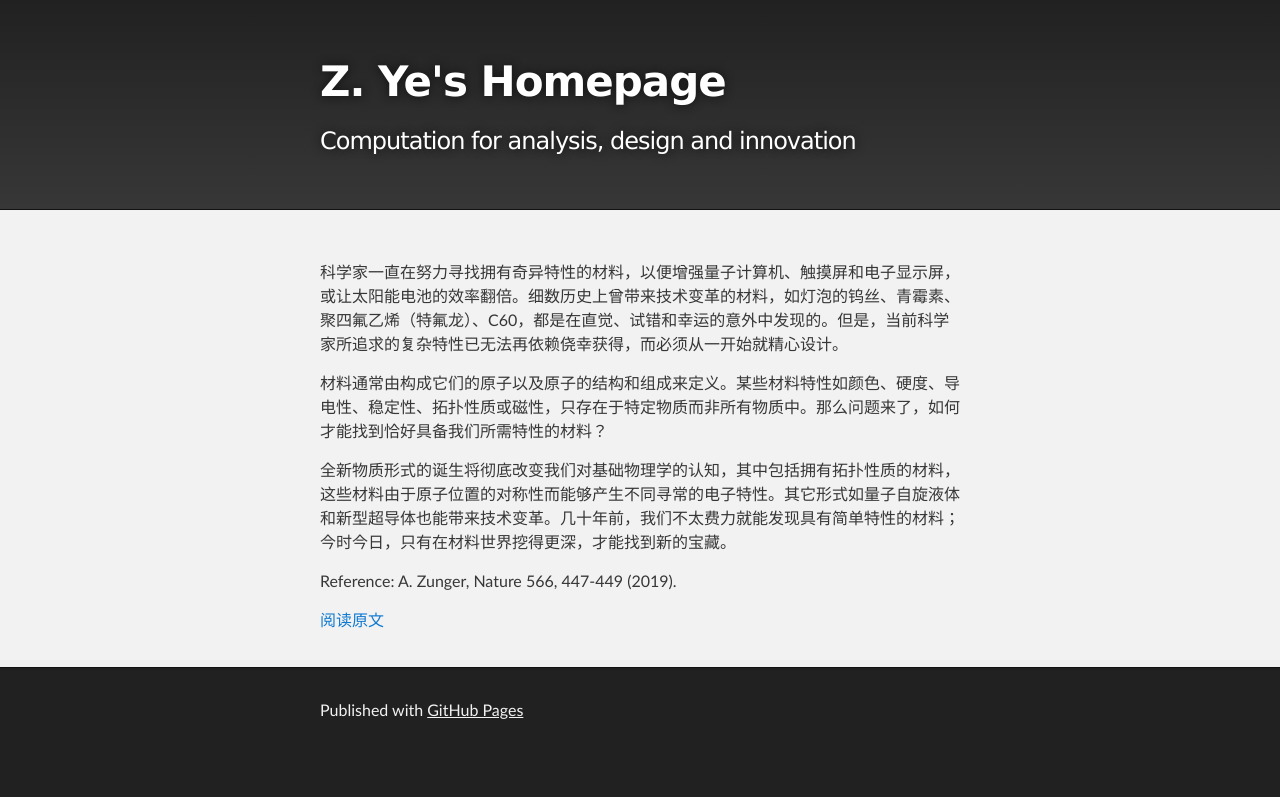
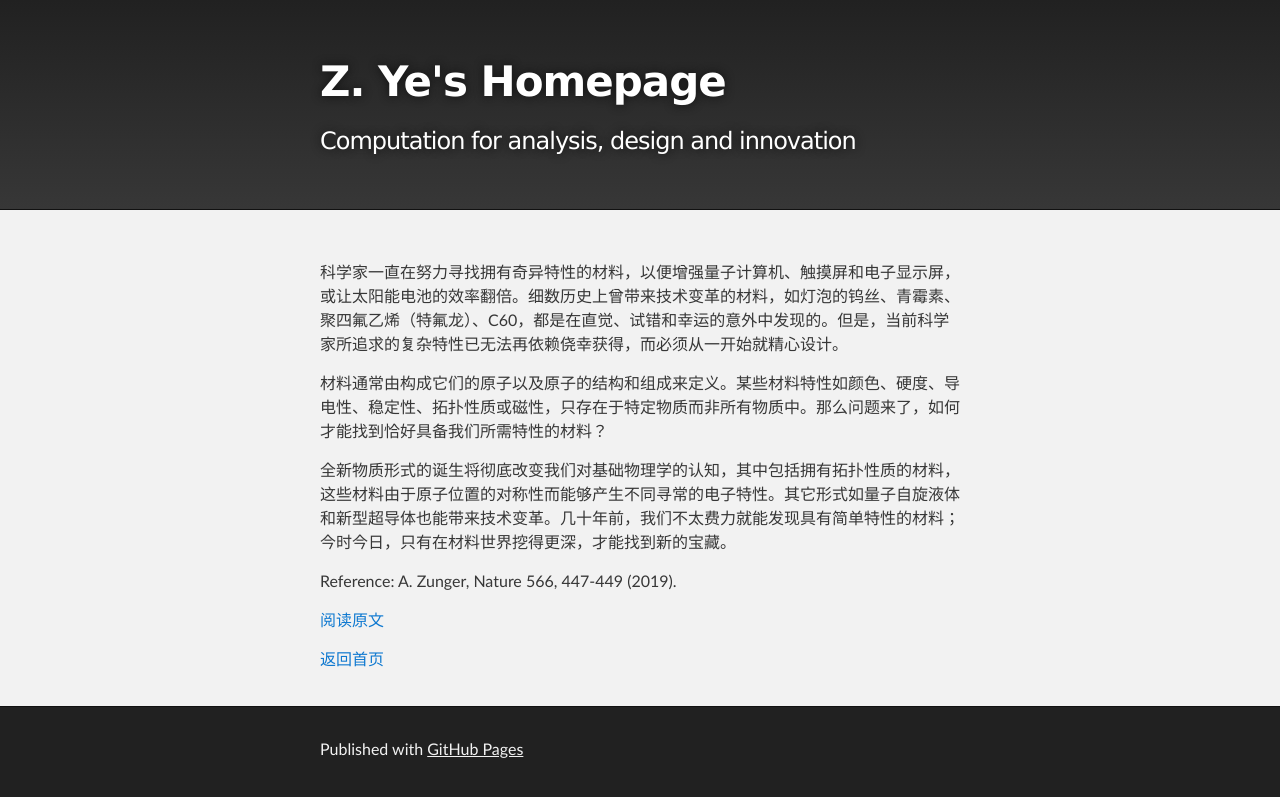
Before and after one commit to yyyu200/yyyu200.github.io, a Jekyll site: the page built from invdes.md, in a window 1280 px wide. Shown: the top 797 px of the page. Built offline with Jekyll 4.4.1, drawn with Linux system fonts in a browser that asks for light colours; comment, search, counter and statistics services are not loaded.

Commit message:
modify at20190529-11:22:11-aliyun

```diff
--- a/invdes.md
+++ b/invdes.md
@@ -13,3 +13,6 @@ published: true
 Reference: A. Zunger, Nature 566, 447-449 (2019).
 
 [阅读原文](https://www.nature.com/articles/d41586-019-00676-y)
+
+
+[返回首页](./index.md)
```
